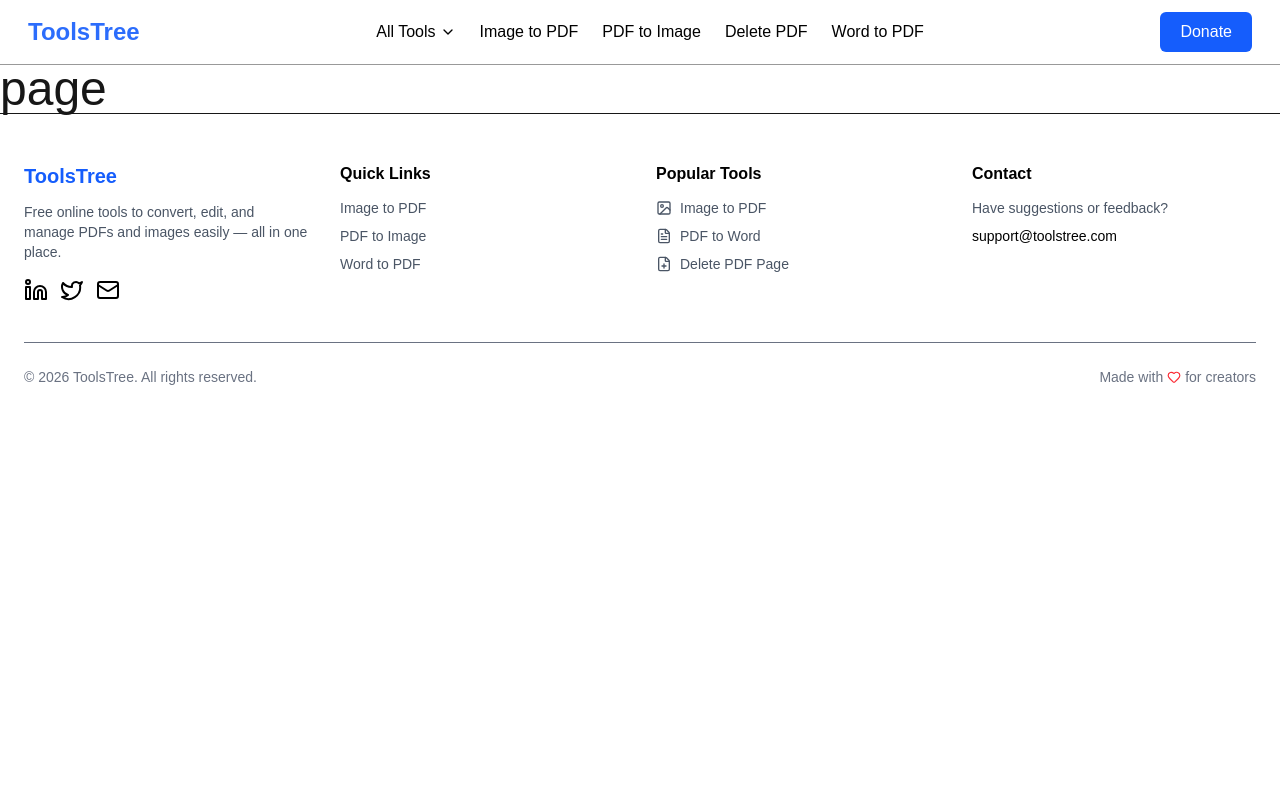
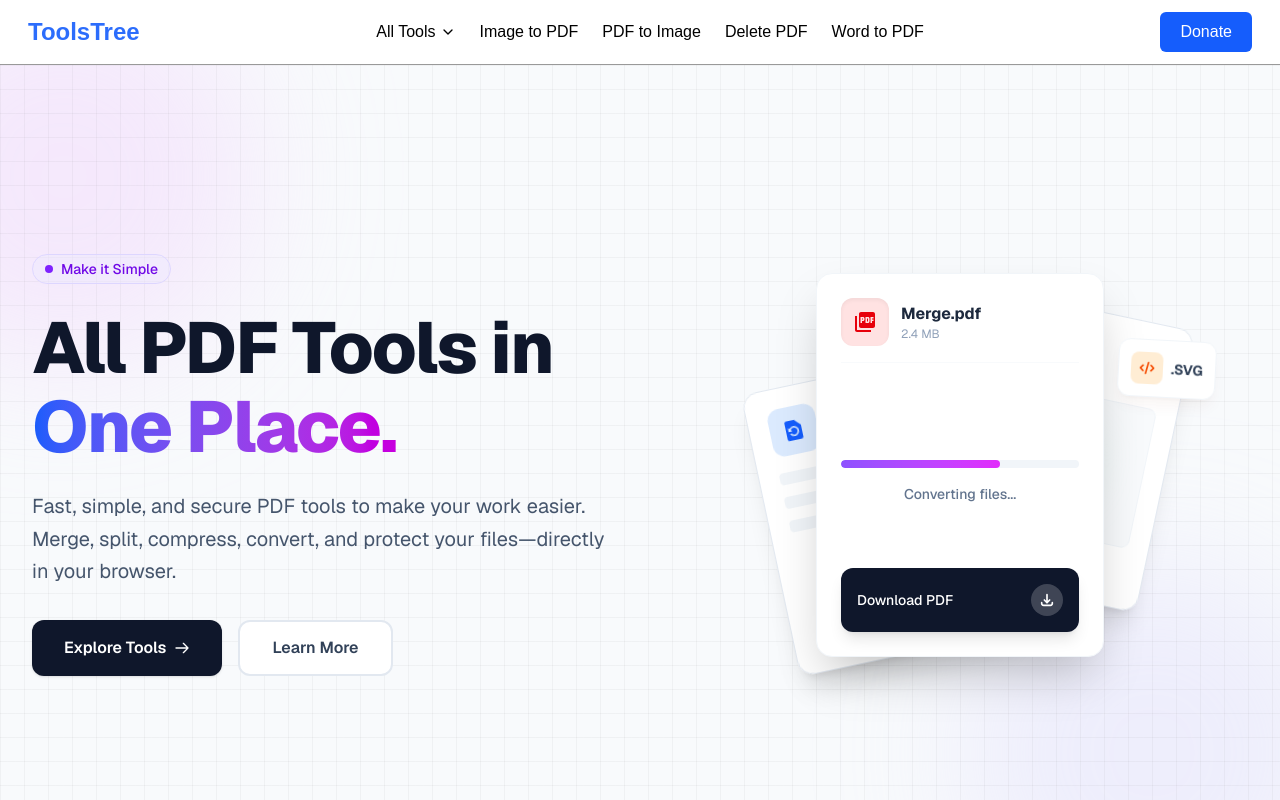
Before and after one commit to atesh07/tool_directory, a Next.js app: page / in a window 1280 px wide. Shown: the top 800 px of the page. Built offline with nearby package versions, Linux system fonts and the light colour scheme.

Commit message:
hero section complete

```diff
--- /dev/null
+++ b/src/app/Sections/HeroSection/HeroSection.tsx
@@ -0,0 +1,121 @@
+import React from "react";
+
+const HeroSection = () => {
+  return (
+    <section className="relative w-full min-h-screen overflow-hidden bg-slate-50 flex items-center font-sans">
+      {/* Decorative Background Elements - Moved away from just blue */}
+      <div className="absolute top-[-10%] left-[-10%] w-96 h-96 bg-fuchsia-200 rounded-full mix-blend-multiply filter blur-3xl opacity-30 animate-pulse transition-all duration-1000"></div>
+      <div className="absolute bottom-[-10%] right-[-5%] w-96 h-96 bg-violet-200 rounded-full mix-blend-multiply filter blur-3xl opacity-30"></div>
+
+      {/* Subtle Grid Pattern */}
+      <div className="absolute inset-0 bg-[linear-gradient(to_right,#80808012_1px,transparent_1px),linear-gradient(to_bottom,#80808012_1px,transparent_1px)] bg-[size:24px_24px]"></div>
+
+      <div className="relative max-w-7xl mx-auto px-6 py-5 grid md:grid-cols-2 gap-16 items-center z-10">
+
+        {/* Left Content */}
+        <div className="max-w-xl">
+          <div className="inline-flex items-center gap-2 px-3 py-1 rounded-full bg-violet-100/50 border border-violet-200 text-violet-700 text-sm font-medium mb-6">
+            <span className="flex h-2 w-2 rounded-full bg-violet-600"></span>
+            Make it Simple
+          </div>
+
+          <h1 className="text-5xl md:text-6xl lg:text-7xl font-extrabold tracking-tight text-slate-900 leading-[1.1]">
+            All PDF Tools in <br className="hidden md:block" />
+            <span className="bg-gradient-to-r from-blue-600 to-fuchsia-600 text-transparent bg-clip-text">
+              One Place.
+            </span>
+          </h1>
+
+          <p className="mt-6 text-lg md:text-xl text-slate-600 leading-relaxed">
+            Fast, simple, and secure PDF tools to make your work easier.
+            Merge, split, compress, convert, and protect your files—directly in your browser.
+          </p>
+
+          {/* CTA Buttons */}
+          <div className="mt-8 flex flex-col sm:flex-row gap-4">
+            <button className="group relative inline-flex items-center justify-center gap-2 px-8 py-3.5 bg-slate-900 text-white font-semibold rounded-xl shadow-sm hover:bg-slate-800 hover:shadow-md hover:-translate-y-0.5 transition-all duration-200 focus:outline-none focus:ring-2 focus:ring-slate-900 focus:ring-offset-2 active:scale-95">
+              Explore Tools
+              <svg className="w-4 h-4 transition-transform group-hover:translate-x-1" fill="none" viewBox="0 0 24 24" stroke="currentColor">
+                <path strokeLinecap="round" strokeLinejoin="round" strokeWidth={2} d="M14 5l7 7m0 0l-7 7m7-7H3" />
+              </svg>
+            </button>
+
+            <button className="px-8 py-3.5 bg-white border-2 border-slate-200 text-slate-700 font-semibold rounded-xl hover:border-violet-200 hover:bg-violet-50/50 transition-all duration-200 focus:outline-none focus:ring-2 focus:ring-slate-200 focus:ring-offset-2 active:scale-95">
+              Learn More
+            </button>
+          </div>
+        </div>
+
+        {/* Right Side - Multi-format Floating Cards */}
+        <div className="relative flex justify-center items-center h-[400px] lg:h-[500px] perspective-1000">
+
+          {/* Card 1: Word Document (Blue Accent) */}
+          <div className="absolute w-56 h-72 bg-white/90 backdrop-blur-sm rounded-2xl shadow-xl border border-slate-200 transform -rotate-12 -translate-x-20 translate-y-12 transition-transform hover:-rotate-6 hover:-translate-y-2 duration-500 hidden sm:flex flex-col p-5">
+            <div className="w-12 h-12 bg-blue-100 rounded-xl flex items-center justify-center mb-4 text-blue-600">
+              <svg className="w-6 h-6" fill="currentColor" viewBox="0 0 24 24"><path d="M14 2H6c-1.1 0-1.99.9-1.99 2L4 20c0 1.1.89 2 1.99 2H18c1.1 0 2-.9 2-2V8l-6-6zm-2 16c-2.05 0-3.81-1.24-4.58-3h1.71c.63.9 1.68 1.5 2.87 1.5 1.93 0 3.5-1.57 3.5-3.5S13.93 9.5 12 9.5c-1.35 0-2.52.78-3.1 1.9l1.6 1.6h-4V9l1.3 1.3C8.69 8.92 10.23 8 12 8c2.76 0 5 2.24 5 5s-2.24 5-5 5z"/></svg>
+            </div>
+            <div className="h-3 bg-slate-100 rounded w-full mb-3"></div>
+            <div className="h-3 bg-slate-100 rounded w-4/5 mb-3"></div>
+            <div className="h-3 bg-slate-100 rounded w-5/6"></div>
+            <div className="mt-auto self-end text-xs font-bold text-blue-500 bg-blue-50 px-2 py-1 rounded">.DOCX</div>
+          </div>
+
+          {/* Card 2: Image / JPG (Emerald Accent) */}
+          <div className="absolute w-56 h-72 bg-white/95 backdrop-blur-sm rounded-2xl shadow-xl border border-slate-200 transform rotate-12 translate-x-24 -translate-y-4 transition-transform hover:rotate-6 hover:-translate-y-6 duration-500 hidden sm:flex flex-col p-5">
+             <div className="w-12 h-12 bg-emerald-100 rounded-xl flex items-center justify-center mb-4 text-emerald-600">
+              <svg className="w-6 h-6" fill="none" stroke="currentColor" viewBox="0 0 24 24" strokeWidth="2"><path strokeLinecap="round" strokeLinejoin="round" d="M4 16l4.586-4.586a2 2 0 012.828 0L16 16m-2-2l1.586-1.586a2 2 0 012.828 0L20 14m-6-6h.01M6 20h12a2 2 0 002-2V6a2 2 0 00-2-2H6a2 2 0 00-2 2v12a2 2 0 002 2z"/></svg>
+            </div>
+            {/* Mock Image Area */}
+            <div className="flex-1 bg-slate-50 rounded-lg border border-slate-100 mb-4 flex items-center justify-center overflow-hidden">
+               <div className="w-16 h-16 rounded-full bg-emerald-100/50 blur-xl"></div>
+            </div>
+            <div className="mt-auto self-start text-xs font-bold text-emerald-600 bg-emerald-50 px-2 py-1 rounded">.JPG / .PNG</div>
+          </div>
+
+          {/* Floating Small Badge: SVG (Orange Accent) */}
+          <div className="absolute z-20 top-1/4 right-8 bg-white p-3 rounded-xl shadow-lg border border-slate-100 transform rotate-3 animate-pulse  shadow-orange-900/5 hidden md:flex items-center gap-2">
+            <div className="w-8 h-8 bg-orange-100 rounded-lg flex items-center justify-center text-orange-600">
+              <svg className="w-4 h-4" fill="none" stroke="currentColor" viewBox="0 0 24 24" strokeWidth="2.5"><path strokeLinecap="round" strokeLinejoin="round" d="M10 20l4-16m4 4l4 4-4 4M6 16l-4-4 4-4"/></svg>
+            </div>
+            <span className="text-sm font-bold text-slate-700">.SVG</span>
+          </div>
+
+          {/* Front Main Card: PDF (Red Accent) */}
+          <div className="relative z-10 w-72 h-96 bg-white rounded-2xl shadow-2xl border border-slate-100 flex flex-col p-6 transform transition-all duration-500 hover:-translate-y-2 hover:shadow-fuchsia-900/10">
+            {/* Header */}
+            <div className="flex items-center justify-between mb-8 border-b border-slate-50 pb-4">
+              <div className="flex items-center gap-3">
+                <div className="w-12 h-12 bg-red-100 text-red-600 rounded-xl flex items-center justify-center shadow-inner">
+                  <svg className="w-6 h-6" fill="currentColor" viewBox="0 0 24 24"><path d="M20 2H8c-1.1 0-2 .9-2 2v12c0 1.1.9 2 2 2h12c1.1 0 2-.9 2-2V4c0-1.1-.9-2-2-2zm-8.5 7.5c0 .83-.67 1.5-1.5 1.5H9v2H7.5V7H10c.83 0 1.5.67 1.5 1.5v1zm5 2c0 .83-.67 1.5-1.5 1.5h-2.5V7H15c.83 0 1.5.67 1.5 1.5v3zm4-3H19v1h1.5V11H19v2h-1.5V7h3v1.5zM9 9.5h1v-1H9v1zM4 6H2v14c0 1.1.9 2 2 2h14v-2H4V6zm10 5.5h1v-3h-1v3z"/></svg>
+                </div>
+                <div>
+                  <h3 className="font-bold text-slate-800">Merge.pdf</h3>
+                  <p className="text-xs text-slate-400">2.4 MB</p>
+                </div>
+              </div>
+            </div>
+
+            {/* Conversion Process Animation Mockup */}
+            <div className="space-y-4 flex-1 flex flex-col justify-center relative">
+               <div className="w-full h-2 bg-slate-100 rounded-full overflow-hidden">
+                 <div className="w-2/3 h-full bg-gradient-to-r from-violet-500 to-fuchsia-500 rounded-full"></div>
+               </div>
+               <p className="text-center text-sm font-medium text-slate-500">Converting files...</p>
+            </div>
+
+            {/* Footer / Action */}
+            <div className="mt-auto p-4 bg-slate-900 rounded-xl flex items-center justify-between group cursor-pointer hover:bg-slate-800 transition-colors shadow-lg">
+              <span className="text-white font-medium text-sm">Download PDF</span>
+              <div className="w-8 h-8 rounded-full bg-white/20 flex items-center justify-center text-white group-hover:bg-white group-hover:text-slate-900 transition-colors">
+                <svg className="w-4 h-4" fill="none" stroke="currentColor" viewBox="0 0 24 24" strokeWidth="2.5"><path strokeLinecap="round" strokeLinejoin="round" d="M4 16v1a3 3 0 003 3h10a3 3 0 003-3v-1m-4-4l-4 4m0 0l-4-4m4 4V4"/></svg>
+              </div>
+            </div>
+          </div>
+        </div>
+
+      </div>
+    </section>
+  );
+};
+
+export default HeroSection;
--- a/src/app/page.tsx
+++ b/src/app/page.tsx
@@ -1,8 +1,11 @@
 import React from 'react'
+import HeroSection from './Sections/HeroSection/HeroSection'
 
 const page = () => {
   return (
-    <div className='text-5xl'>page</div>
+    <div>
+        <HeroSection/>
+    </div>
   )
 }
 
```
